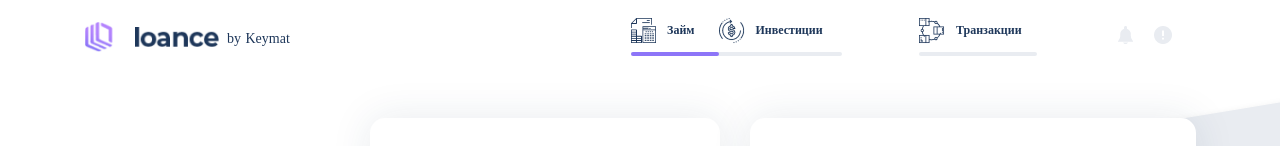
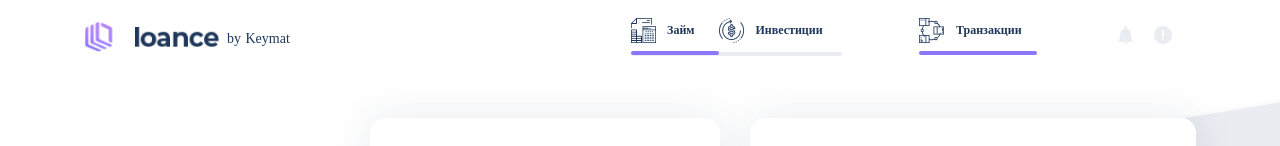
Before and after one commit to SerPounceALot705/Loance, a Nuxt app: page / in a window 1280 px wide. Shown: the top 146 px of the page. Built offline with nearby package versions, Linux system fonts and the light colour scheme.

Commit message:
правки

```diff
--- a/assets/styles/Header/styles.scss
+++ b/assets/styles/Header/styles.scss
@@ -75,6 +75,8 @@
 .header-menu-item-container {
   display: flex;
   flex-direction: column;
+  position: relative;
+  height: 38px;
 }
 
 .header-menu-underline {
@@ -85,17 +87,30 @@
   margin-top: 8px;
 }
 
-.header-menu-underline_transaction {
+.header-menu-underline-transaction {
   width: 118px;
+  height: 4px;
+  border-radius: 5px;
+  background-color: #e9ecf1;
+  margin-top: 8px;
 }
 
 .header-menu-underline_actived {
   position: absolute;
-    top: 100%;
+  top: 25px;
   height: 4px;
   border-radius: 5px;
   background-color: #8d75f8;
   width: 100%;
+}
+
+.header-menu-underline-transaction_actived {
+  position: absolute;
+  top: 25px;
+  height: 4px;
+  border-radius: 5px;
+  background-color: #8d75f8;
+  width: 118px;
 }
 
 ul {
--- a/components/Header.vue
+++ b/components/Header.vue
@@ -55,7 +55,7 @@
         </li>
       </ul>
       <div
-        class="header-menu-underline header-menu-underline_transaction"
+        class="header-menu-underline-transaction  header-menu-underline-transaction_actived"
       ></div>
     </div>
 
```
Lines whose indentation alone changed are shown as unchanged.
